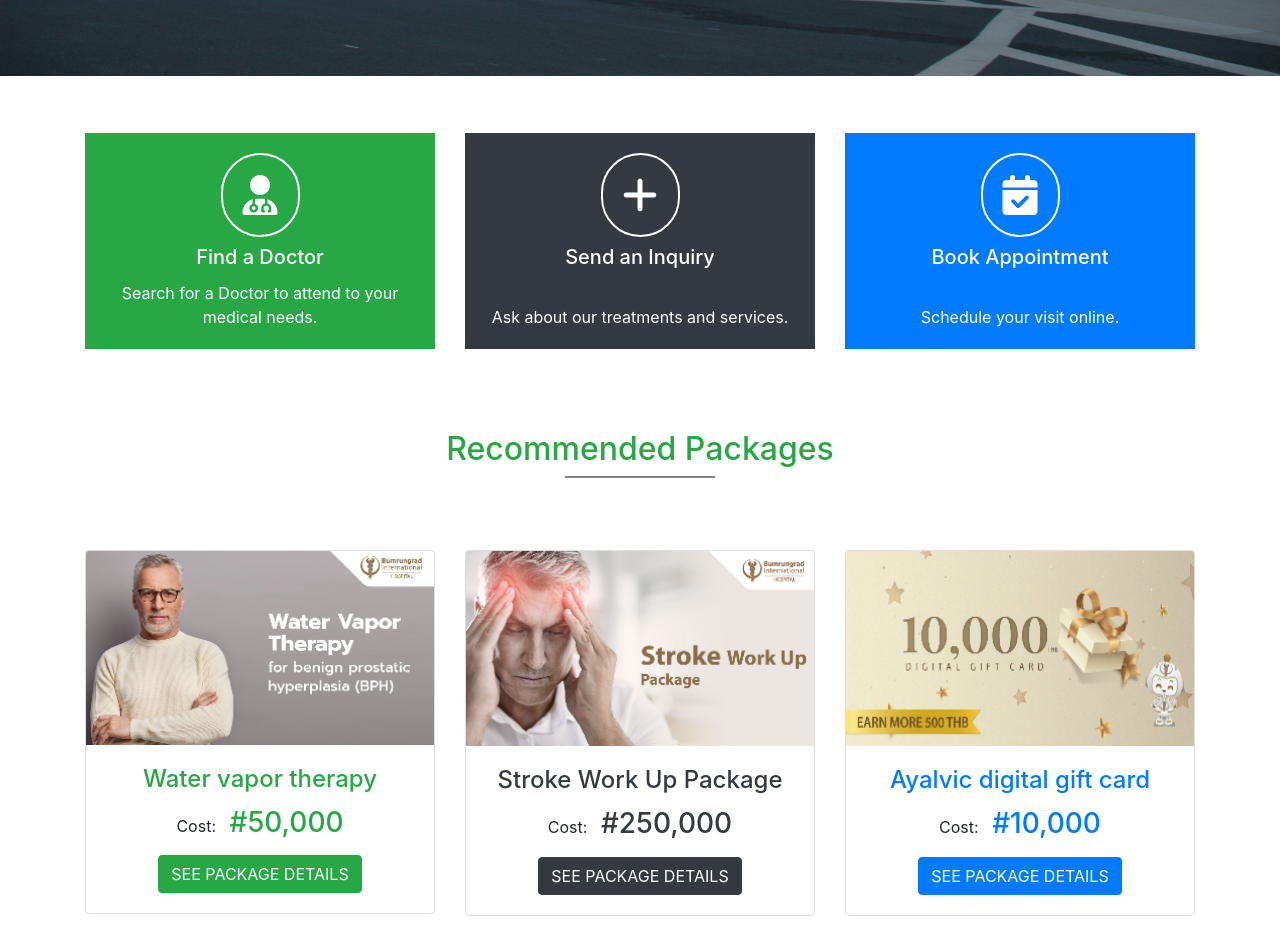
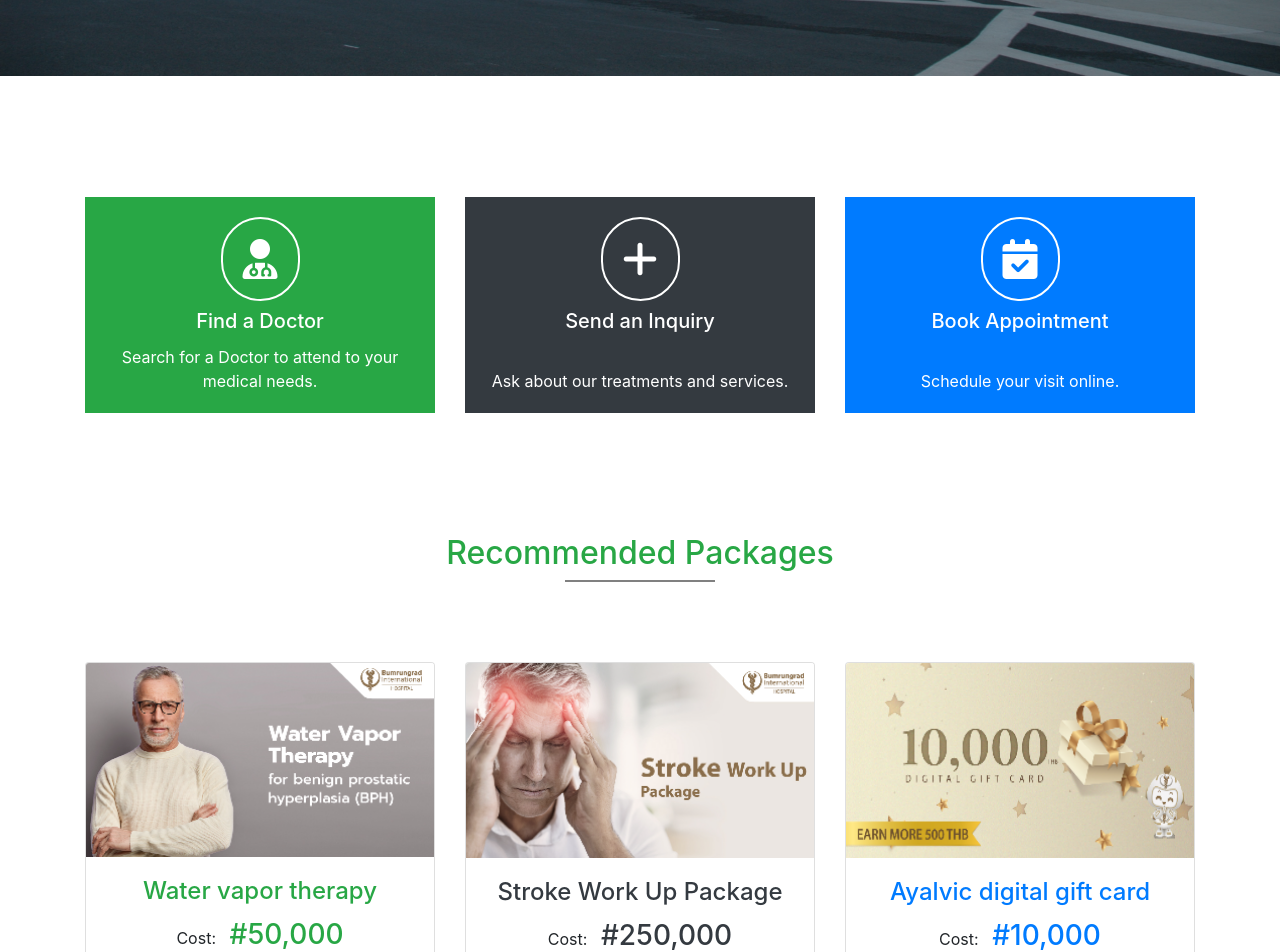
Before and after one commit to Young-Alhaji/ayalvic-heath-center, a React (Create React App) app: page / in a window 1280 px wide. Shown: the part 680-1632 px from the top of the page. Built offline with nearby package versions, Linux system fonts and the light colour scheme.

Commit message:
adjusted carousel image for smaller screens

```diff
--- a/src/Components/Packages.js
+++ b/src/Components/Packages.js
@@ -10,11 +10,12 @@ const Packages = () => {
   return (
     <>
     <center>
+        <br /><br />
         <div className='container wow animate__animated animate__zoomIn'>
             <div className='row'>
 
                 <button className='col-md-4 border-0 bg-white' onClick={landnav}>
-                    <div className='card bg-success text-white border-0 my-2'>
+                    <div className='card bg-success text-white border-0 my-4'>
                         <div className='card-body bg-success'>
                             <h1><i className='fa-solid fa-user-doctor' style={{border:'2px solid white',borderRadius:'1000px',padding:'20px'}}></i></h1>
                             <h5 class="card-title">Find a Doctor</h5>
@@ -23,7 +24,7 @@ const Packages = () => {
                     </div>
                 </button>
                 <button className='col-md-4 border-0 bg-white' onClick={landnav}>
-                <div className='card bg-dark text-white border-0 my-2'>
+                <div className='card bg-dark text-white border-0 my-4'>
                         <div className='card-body bg-dark'>
                             <h1><i className='fa-solid fa-plus' style={{border:'2px solid white',borderRadius:'1000px',padding:'20px'}}></i></h1>
                             <h5 class="card-title">Send an Inquiry</h5> <br />
@@ -32,7 +33,7 @@ const Packages = () => {
                     </div>
                 </button>
                 <button className='col-md-4 border-0 bg-white' onClick={landnav}>
-                <div className='card bg-primary text-white border-0 my-2'>
+                <div className='card bg-primary text-white border-0 my-3'>
                         <div className='card-body bg-primary'>
                             <h1><i className='fa-solid fa-calendar-check' style={{border:'2px solid white',borderRadius:'1000px',padding:'20px'}}></i></h1>
                             <h5 class="card-title">Book Appointment</h5> <br />
@@ -43,7 +44,7 @@ const Packages = () => {
 
             </div>
 
-        </div> <br /><br /><br />
+        </div> <br /><br /><br /><br />
 
         <h2 className='text-success'>Recommended Packages</h2>
         <p style={{borderBottom:'2px solid grey',width:'150px'}}></p> <br /><br />
@@ -53,7 +54,7 @@ const Packages = () => {
         <div className='container wow animate__animated animate__slideInLeft'>
             <div className='row'>
 
-                <div className='col-md-4 my-2'>
+                <div className='col-md-4 my-3'>
                     <div className='card'>
                     <img class="card-img-top" src="package1.png" alt="Card image cap"/>
                         <div className='card-body'>
@@ -63,7 +64,7 @@ const Packages = () => {
                         </div>
                     </div>
                 </div>
-                <div className='col-md-4 my-2'>
+                <div className='col-md-4 my-3'>
                 <div className='card'>
                 <img class="card-img-top" src="package2.png" alt="Card image cap"/>
                         <div className='card-body'>
@@ -73,7 +74,7 @@ const Packages = () => {
                         </div>
                     </div>
                 </div>
-                <div className='col-md-4 my-2'>
+                <div className='col-md-4 my-3'>
                 <div className='card'>
                 <img class="card-img-top" src="package3.png" alt="Card image cap" height='195px'/>
                         <div className='card-body'>
--- a/src/Components/SpecNews.js
+++ b/src/Components/SpecNews.js
@@ -1,5 +1,6 @@
 import React from 'react'
 import { Link } from 'react-router-dom'
+import "../Modules/specnews.css";
 
 const SpecNews = () => {
   return (
@@ -22,7 +23,7 @@ const SpecNews = () => {
 <div class="carousel-inner">
 
   <div class="carousel-item active">
-    <img class="d-block w-100" src="speciality1.png" alt="Neurocritical Care image"/>
+    <img class="d-block w-100 img" src="speciality1.png" alt="Neurocritical Care image"/>
     <div class="carousel-caption">
         <h3>Neurocritical Care</h3>
         <p className='d-none d-md-block'>The Neurocritical Care, Ayalvic Medic Center, provides neurological and cerebal intensive care with the evidence based best practice</p>
@@ -30,7 +31,7 @@ const SpecNews = () => {
   </div>
 
   <div class="carousel-item">
-    <img class="d-block w-100" src="speciality2.png" alt="Motility Center"/>
+    <img class="d-block w-100 img" src="speciality2.png" alt="Motility Center"/>
     <div class="carousel-caption text-dark">
         <h3>Gastrointestinal Motility Center</h3>
         <p class="font-weight-bold d-none d-md-block">Gastrointestinal Motility Center, offers a holistic range of services including consultation, diagnosis and treatment of functional disorders of the gastrointestinal system from the upper to the lower parts</p>
@@ -38,7 +39,7 @@ const SpecNews = () => {
   </div>
 
   <div class="carousel-item">
-    <img class="d-block w-100" src="speciality3.png" alt="Urology Center"/>
+    <img className="d-block w-100 img" src="speciality3.png" alt="Urology Center"/>
     <div class="carousel-caption text-dark">
         <h3>Urology Center</h3>
         <p class="font-weight-bold d-none d-md-block">We focus on non-invasive and minimally invasive treatments so that we can give you the best possible results with the minimum amount of discomfort. </p>
--- /dev/null
+++ b/src/Modules/specnews.css
@@ -0,0 +1,5 @@
+@media screen and (max-width: 500px) {
+    .img{
+        height: 500px;
+    }
+}
```
